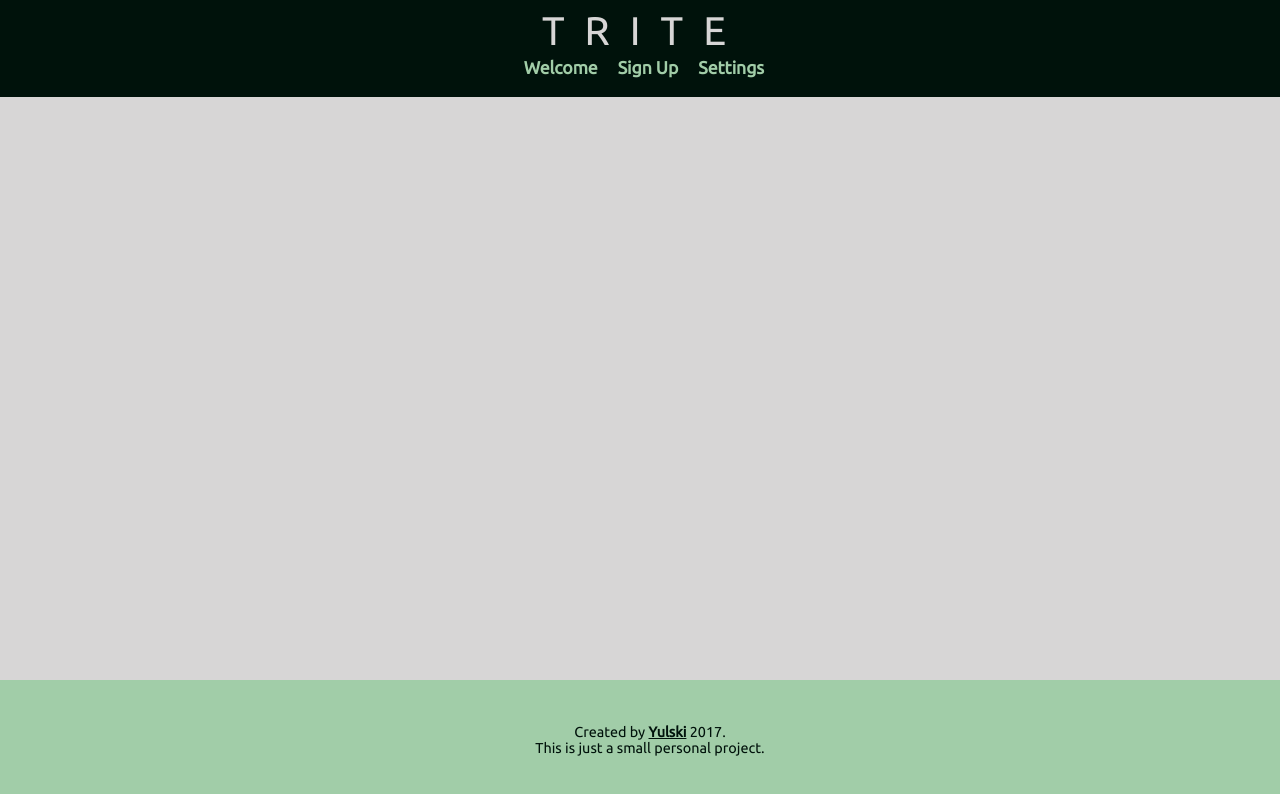
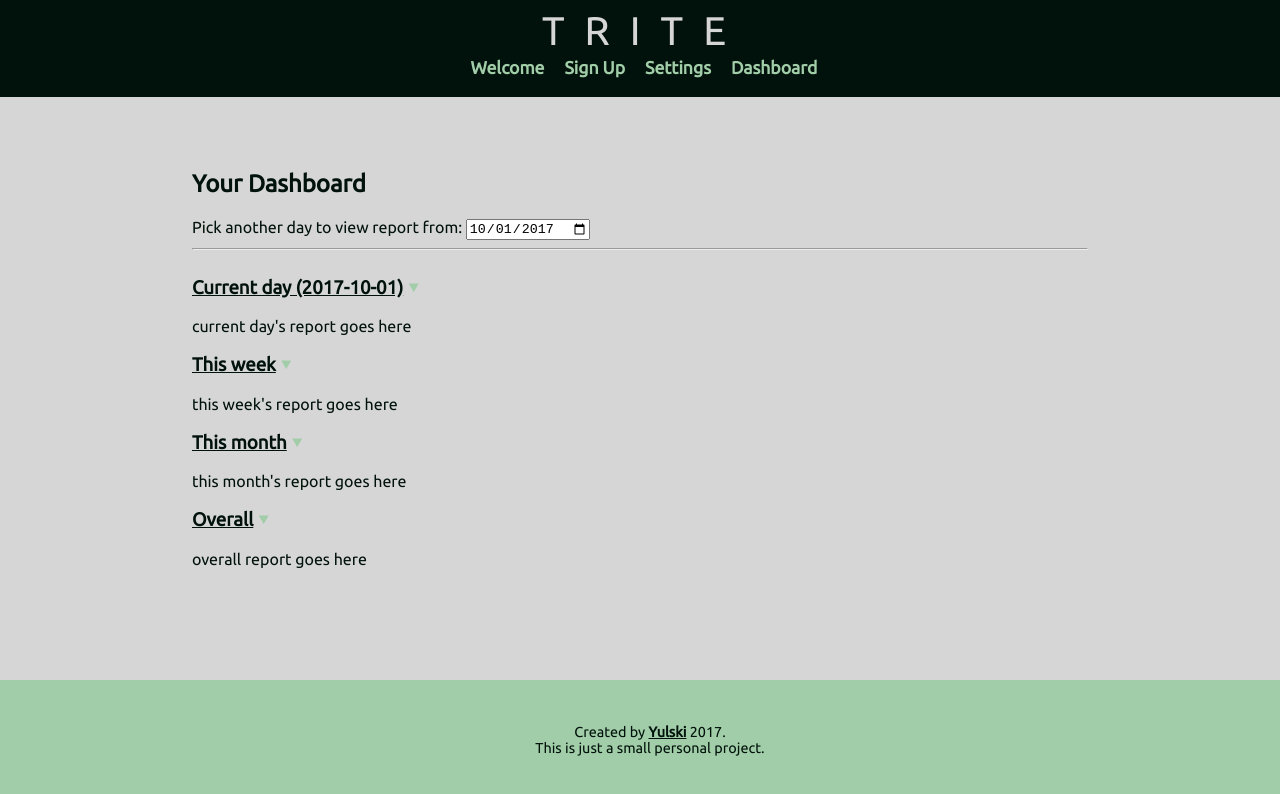
Before and after one commit to yulski/trite-web, a Vue app: page /#/dashboard in a window 1280 px wide. Shown: the top 794 px of the page. Built offline with nearby package versions, Linux system fonts and the light colour scheme.

Commit message:
Created layout for dashboard

```diff
--- /dev/null
+++ b/src/components/Dashboard.vue
@@ -0,0 +1,110 @@
+<template>
+    <div id="dashboard">
+        <h2>Your Dashboard</h2>
+        <section>
+            <label for="pick-day">Pick another day to view report from: </label>
+            <input type="date" id="pick-date" v-model="currentDay">
+        </section>
+        <hr>
+        <div id="current-day" class="report-section">
+            <div class="report-section-title">
+                <h3>Current day ({{currentDay}})</h3>
+                <a class="report-section-caret" v-on:click="toggleCurrentDay">
+                    &#11206;
+                </a>
+            </div>
+            <div class="report-contents" v-if="showCurrentDay">
+                current day's report goes here
+            </div>
+        </div>
+        <div id="this-week" class="report-section">
+            <div class="report-section-title">
+                <h3>This week</h3>
+                <a class="report-section-caret" v-on:click="toggleThisWeek">
+                    &#11206;
+                </a>
+            </div>
+            <div class="report-contents" v-if="showThisWeek">
+                this week's report goes here
+            </div>
+        </div>
+        <div id="this-month" class="report-section">
+            <div class="report-section-title">
+                <h3>This month</h3>
+                <a class="report-section-caret" v-on:click="toggleThisMonth">
+                    &#11206;
+                </a>
+            </div>
+            <div class="report-contents" v-if="showThisMonth">
+                this month's report goes here
+            </div>
+        </div>
+        <div id="overall-report" class="report-section">
+            <div class="report-section-title">
+                <h3>Overall</h3>
+                <a class="report-section-caret" v-on:click="toggleOverall">
+                    &#11206;
+                </a>
+            </div>
+            <div class="report-contents" v-if="showOverall">
+                overall report goes here
+            </div>
+        </div>
+    </div>
+</template>
+
+<script>
+
+Date.prototype.toDateInputValue = function () {
+    var local = new Date(this);
+    local.setMinutes(this.getMinutes() - this.getTimezoneOffset());
+    return local.toJSON().slice(0, 10);
+};
+
+export default {
+    name: "dashboard",
+    data: function() {
+        return {
+            currentDay: new Date().toDateInputValue(),
+            showCurrentDay: true,
+            showThisWeek: true,
+            showThisMonth: true,
+            showOverall: true
+        }
+    },
+    methods: {
+        toggleCaret: function(elem) {
+            var upCaret = "\u2bc5",
+                downCaret = "\u2bc6";
+                elem.innerHTML = elem.innerHTML === upCaret ? downCaret : upCaret;
+        },
+        toggleCurrentDay: function(e) {
+            this.showCurrentDay = !this.showCurrentDay;
+            this.toggleCaret(e.target);
+        },
+        toggleThisWeek: function(e) {
+            this.showThisWeek = !this.showThisWeek;
+            this.toggleCaret(e.target);
+        },
+        toggleThisMonth: function(e) {
+            this.showThisMonth = !this.showThisMonth;
+            this.toggleCaret(e.target);
+        },
+        toggleOverall: function(e) {
+            this.showOverall = !this.showOverall;
+            this.toggleCaret(e.target);
+        }
+    }
+}
+</script>
+
+<style scoped>
+.report-section-title h3 {
+    display: inline-block;
+    text-decoration: underline;
+}
+.report-section-caret:hover {
+    cursor: pointer;
+    color: #00120b;
+}
+</style>
--- a/src/components/NavBar.vue
+++ b/src/components/NavBar.vue
@@ -10,6 +10,9 @@
             </li>
             <li>
                 <router-link :to="{ name: 'settings' }">Settings</router-link>
+            </li>
+            <li>
+                <router-link :to="{ name: 'dashboard' }">Dashboard</router-link>
             </li>
         </ul>
     </nav>
--- a/src/main.js
+++ b/src/main.js
@@ -4,18 +4,15 @@ import App from "./App.vue"
 import Welcome from "./components/Welcome.vue"
 import SignUp from "./components/SignUp.vue"
 import Settings from "./components/Settings.vue"
+import Dashboard from "./components/Dashboard.vue"
 
 Vue.use(VueRouter);
 
-const Foo = { template: "<h1>foo</h1>" };
-const Bar = { template: "<h1>bar</h1>" };
-
 const routes = [
-    { path: "/foo", name: "foo", component: Foo },
-    { path: "/bar", name: "bar", component: Bar },
     { path: "/", name: "welcome", component: Welcome },
     { path: "/signup", name: "signup", component: SignUp },
-    { path: "/settings", name: "settings", component: Settings }
+    { path: "/settings", name: "settings", component: Settings },
+    { path: "/dashboard", name: "dashboard", component: Dashboard }
 ];
 
 const router = new VueRouter({
```
